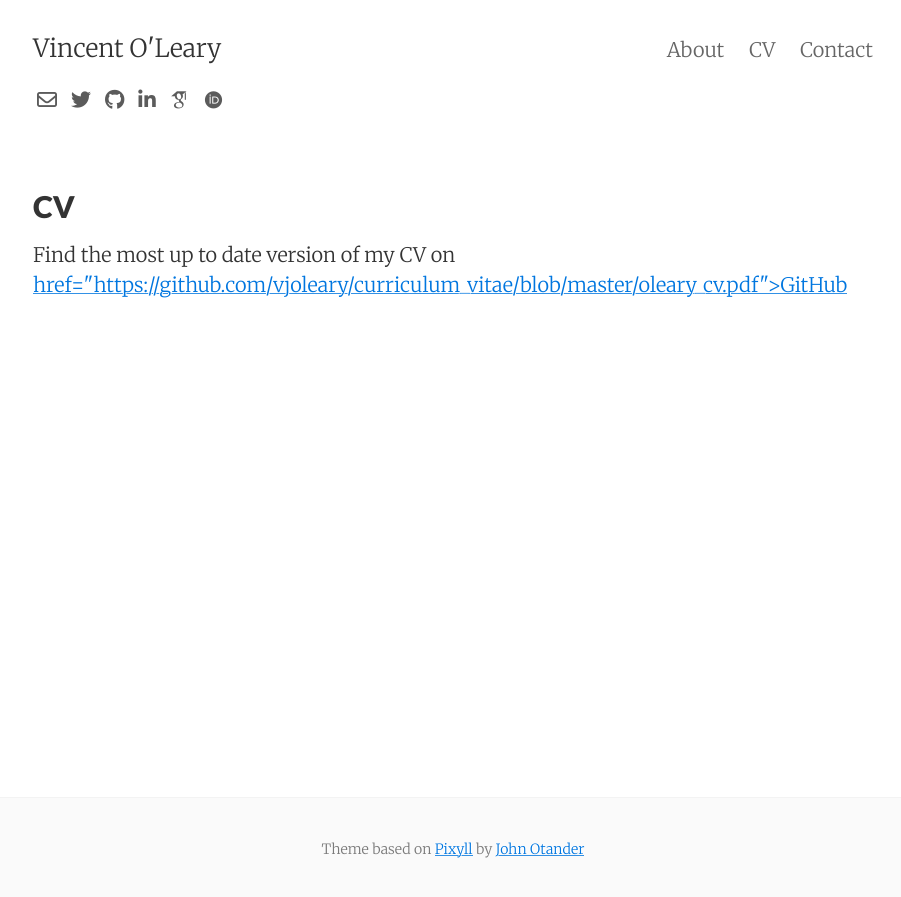
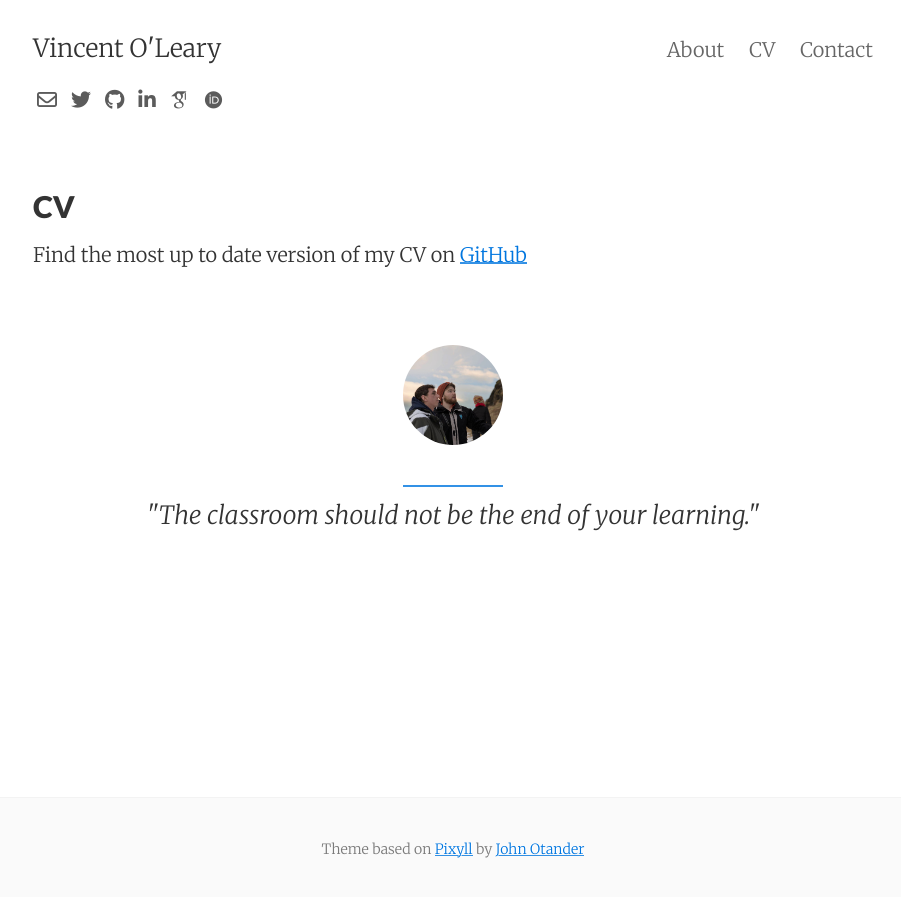
Before and after one commit to MonroeMegalonyx/vjoleary.github.io, a Jekyll site: the page built from cv.html, in a window 1280 px wide. Shown: the top 897 px of the page, without its empty margins (187-1088 px from the left). Built offline with Jekyll 4.4.1, drawn with Linux system fonts in a browser that asks for light colours; nearby versions of some CDN libraries; some web fonts are replaced.

```diff
--- a/cv.html
+++ b/cv.html
@@ -5,4 +5,6 @@ permalink: /cv/
 tags: cv
 ---
 
-Find the most up to date version of my CV on <a>href="https://github.com/vjoleary/curriculum_vitae/blob/master/oleary_cv.pdf">GitHub</a>
+Find the most up to date version of my CV on <a href="https://github.com/vjoleary/curriculum_vitae/blob/master/oleary_cv.pdf">GitHub</a>
+
+ {% include post_footer.html %}
```
